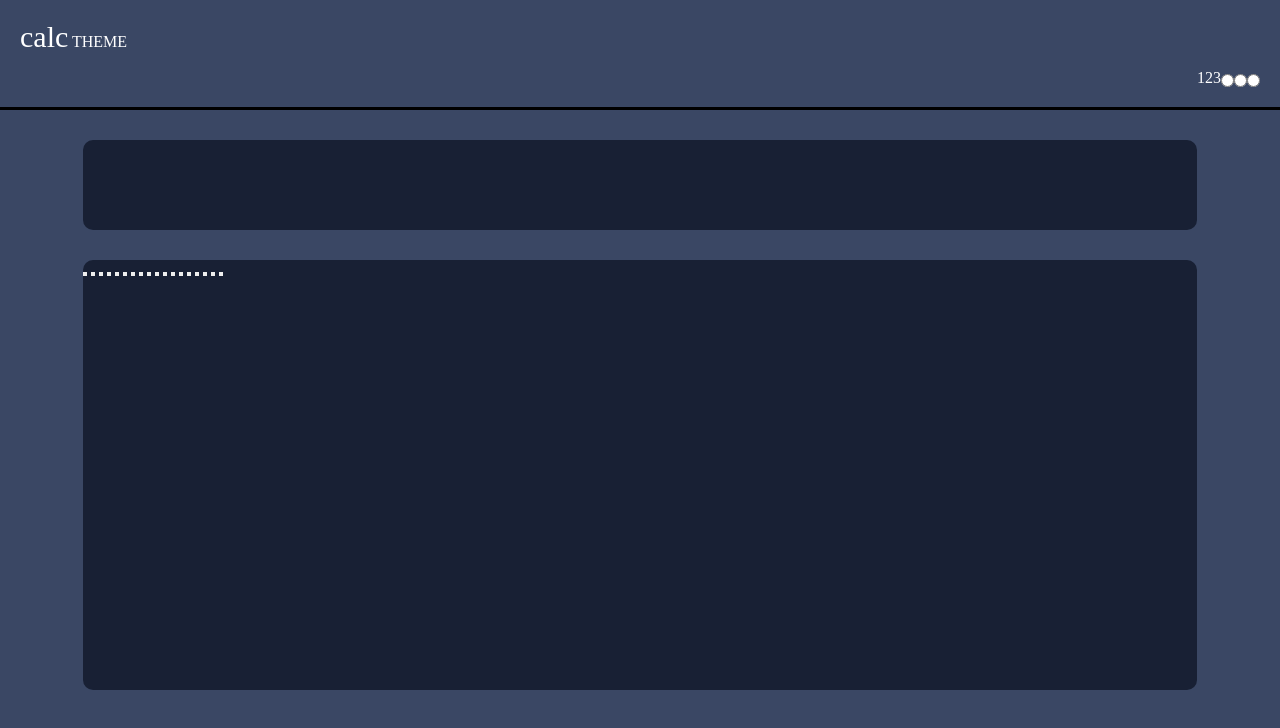
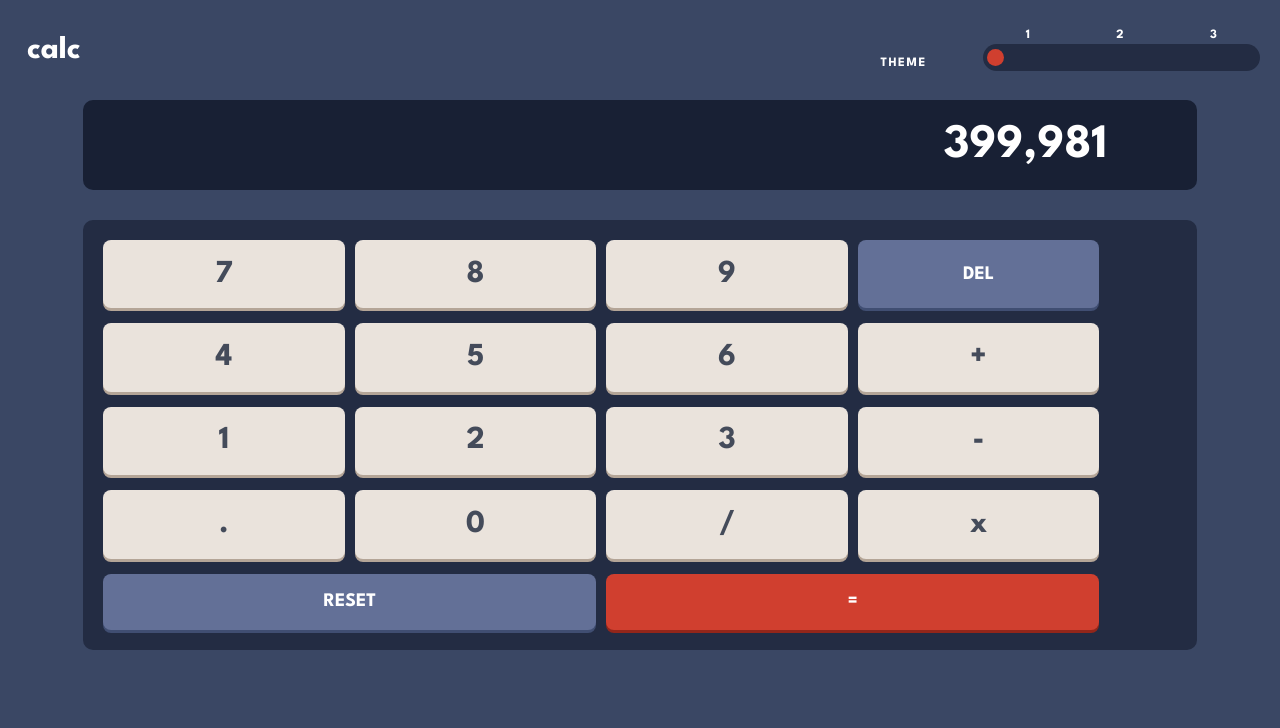
Before and after one commit to KaduViana1/calculator-app, a plain HTML site: page index.html in a window 1280 px wide. Drawn offline with Linux system fonts and the light colour scheme.

Commit message:
theme selection implemented

```diff
--- a/index.html
+++ b/index.html
@@ -12,41 +12,48 @@
 <div id="full-calc">
   <div class="header">
     <div class="header-L">
-      <span style="font-size: 30px;">calc</span>
-      <span>THEME</span>
+      <span style="font-size: 2rem;" class="color">calc</span>
+      <span class="color theme">THEME</span>
     </div>
     <div class="header-R">
-      <label for="theme-1">1</label>
-      <label for="theme-2">2</label>
-      <label for="theme-3">3</label>
-      <input type="radio" id="theme-1" name="theme" value="theme-1">
-      <input type="radio" id="theme-2" name="theme" value="theme-2">
-      <input type="radio" id="theme-3" name="theme" value="theme-3">
+      <div class="toggle-numbers">
+        <label for="theme-1" class="color">1</label>
+        <label for="theme-2" class="color">2</label>
+        <label for="theme-3" class="color">3</label>
+      </div>
+      <div class="toggle-container">
+        <input type="radio" id="theme-1" name="theme" value="theme-1" checked>
+        <input type="radio" id="theme-2" name="theme" value="theme-2">
+        <input type="radio" id="theme-3" name="theme" value="theme-3">
+        <span class="slider"></span>
+      </div>
     </div>
   </div>
-  <div class="results"></div>
+  <div class="results">
+    <span class="result">399,981</span>
+  </div>
   <div class="buttons-container">
-    <button></button>
-    <button></button>
-    <button></button>
-    <button></button>
-    <button></button>
-    <button></button>
-    <button></button>
-    <button></button>
-    <button></button>
-    <button></button>
-    <button></button>
-    <button></button>
-    <button></button>
-    <button></button>
-    <button></button>
-    <button></button>
-    <button></button>
-    <button></button>
+    <button class="button-1 numbers">7</button>
+    <button class="button-2 numbers">8</button>
+    <button class="button-3 numbers">9</button>
+    <button class="button-4 del">DEL</button>
+    <button class="button-5 numbers">4</button>
+    <button class="button-6 numbers">5</button>
+    <button class="button-7 numbers">6</button>
+    <button class="button-8 numbers">+</button>
+    <button class="button-9 numbers">1</button>
+    <button class="button-10 numbers">2</button>
+    <button class="button-11 numbers">3</button>
+    <button class="button-12 numbers">-</button>
+    <button class="button-13 numbers">.</button>
+    <button class="button-14 numbers">0</button>
+    <button class="button-15 numbers">/</button>
+    <button class="button-16 numbers">x</button>
+    <button class="button-17 reset">RESET</button>
+    <button class="button-18 equal">=</button>
   </div>
 </div>
 
 
-
+<script src="./themescript.js"></script>
 </html>
--- a/style.css
+++ b/style.css
@@ -1,8 +1,10 @@
+@import url('https://fonts.googleapis.com/css2?family=League+Spartan:wght@700&display=swap');
+
 * {
     padding: 0;
     margin: 0;
     color: white;
-
+   font-family: 'League Spartan', sans-serif;;
 }
 #full-calc {
     width: 100vw;
@@ -18,38 +20,149 @@
 .header {
     display: flex;
     width: 100%;
-    height: 110px;
-    border-bottom: solid 3px black;
+    height: 100px;
     box-sizing: border-box;
     padding: 20px;
 }
 
 .header-L {
-    width: 65%;
+    display: flex;
+    align-items: center;
+    justify-content: space-between;
+    width: 75%;
+    margin-left: 7px;
+    padding-right: 25px;
+    box-sizing: border-box;
+    position: relative;
+}
+
+.theme{
+    position: relative;
+    top: .8rem;
+    font-size: .8rem;
+    letter-spacing: 1.5px;
 }
 
 .header-R {
     display: flex;
-    justify-content: end;
+    flex-direction: column;
+    justify-content: center;
     align-items: flex-end;
-    width: 35%;
+    width: 25%;
+    box-sizing: border-box;
+
 
 }
 
 .results {
-    box-sizing: border-box;
     width:87% ;
     height: 90px;
     background-color: hsl(224, 36%, 15%);
-    margin-top: 30px;
     margin-bottom: 30px;
     border-radius: 10px;
+    display: flex;
+    align-items: center;
+    justify-content: end;
+    font-size: 3rem;
+    box-sizing: border-box;
+    padding-right: 7%;
 }
 
 .buttons-container {
     box-sizing: border-box;
     width: 87%;
     height: 430px;
-    background-color: hsl(224, 36%, 15%);
+    background-color: hsl(223, 31%, 20%);
     border-radius: 10px;
+    display: grid;
+    grid-template-columns: 22.5% 22.5% 22.5% 22.5%;
+    column-gap: 10px;
+    padding: 20px;
+    row-gap: 15px;
 }
+
+.button-17 {
+    grid-column: 1 / span 2;
+    grid-row: 5 ;
+}
+
+.button-18 {
+    grid-column: 3 / span 2;
+    grid-row: 5;
+}
+
+button {
+    border-radius: 8px;
+    color:hsl(224, 36%, 15%) ;
+    border: none;
+    padding: 0;
+    box-sizing: border-box;
+    text-align: center;
+}
+
+.numbers {
+    font-size: 2rem;
+    background-color: hsl(30, 25%, 89%);
+    color: hsl(221, 14%, 31%);
+    box-shadow: 0px 3px hsl(28, 16%, 65%);
+}
+
+.del, .reset {
+    color: white;
+    background-color: hsl(225, 21%, 49%);
+    box-shadow: 0px 3px hsl(224, 28%, 35%);
+    font-size: 1.2rem;
+}
+
+
+.equal {
+    background-color: hsl(6, 63%, 50%);
+    color: white;
+    font-size: 1.2rem;
+    box-shadow: 0px 3px hsl(6, 70%, 34%);
+}
+
+.toggle-container {
+    background-color: hsl(223, 31%, 20%);
+    height: 45%;
+    border-radius: 15px;
+    width: 90%;
+    display: flex;
+    justify-content: space-around;
+    align-items: center;
+    position: relative;
+    margin-top: 3px;
+}
+
+.slider {
+    content: '';
+    transition: .3s;
+    width:17px;
+    height: 17px;
+    border-radius: 50%;
+    background-color: hsl(6, 63%, 50%);
+    position: absolute;
+    left: 4px;
+}
+
+#theme-1, #theme-2, #theme-3 {z-index: 1;}
+
+
+#theme-2:checked ~ .slider {
+    transform: translateX(22px);
+}
+
+#theme-3:checked ~ .slider {
+    transform: translateX(45px);
+}
+.toggle-numbers {
+    width: 90%;
+    display: flex;
+    justify-content: space-around;
+    align-items: center;
+    font-size: 0.8rem;
+}
+
+input {
+    opacity: 0;
+}
--- /dev/null
+++ b/themescript.js
@@ -0,0 +1,112 @@
+const theme1 = document.getElementById('theme-1');
+const theme2 = document.getElementById('theme-2');
+const theme3 = document.getElementById('theme-3');
+const background = document.querySelector('#full-calc');
+const screen = document.querySelector('.results');
+const keypad = document.querySelector('.buttons-container');
+const input = document.querySelectorAll('input');
+const toggle = document.querySelector(".toggle-container");
+const buttons = document.querySelectorAll('button');
+const del = document.querySelector('.del');
+const reset = document.querySelector('.reset');
+const equal = document.querySelector('.equal');
+const color = document.querySelectorAll('.color');
+const result = document.querySelector('.result');
+const slider = document.querySelector('.slider');
+
+// console.log(color)
+
+input.forEach(() => {
+    addEventListener('change',selectTheme);
+})
+function selectTheme() {
+    if (input[0].checked) {
+        background.style.backgroundColor = "hsl(222, 26%, 31%)"
+        screen.style.backgroundColor = "hsl(224, 36%, 15%)"
+        keypad.style.backgroundColor = "hsl(223, 31%, 20%)"
+        toggle.style.backgroundColor = "hsl(223, 31%, 20%)"
+        buttons.forEach((i)=>{
+            i.style.backgroundColor = "hsl(30, 25%, 89%)"
+            i.style.boxShadow = "0px 3px hsl(28, 16%, 65%)"
+            i.style.color = "hsl(221, 14%, 31%)"
+        })
+        del.style.backgroundColor = "hsl(225, 21%, 49%)"
+        del.style.boxShadow = "0px 3px hsl(224, 28%, 35%)"
+        del.style.color = "white"
+        reset.style.backgroundColor = "hsl(225, 21%, 49%)"
+        reset.style.boxShadow = "0px 3px hsl(224, 28%, 35%)"
+        reset.style.color = "white"
+        equal.style.backgroundColor = "hsl(6, 63%, 50%)"
+        equal.style.boxShadow = "0px 3px hsl(6, 70%, 34%)"
+        equal.style.color = "white"
+        slider.style.backgroundColor = "hsl(6, 63%, 50%)"
+        result.style.color = "white"
+        color.forEach((i) => { i.style.color = "white"})
+
+
+    } else if (input[1].checked ) {
+        background.style.backgroundColor = "hsl(0, 0%, 90%)"
+        screen.style.backgroundColor = "hsl(0, 0%, 93%)"
+        keypad.style.backgroundColor = "hsl(0, 5%, 81%)"
+        toggle.style.backgroundColor = "hsl(0, 5%, 81%)"
+        buttons.forEach((i)=>{
+            i.style.backgroundColor = "hsl(45, 7%, 89%)"
+            i.style.boxShadow = "hsl(35, 11%, 61%)"
+            i.style.color = "hsl(60, 10%, 19%)"
+        })
+        del.style.backgroundColor = "hsl(185, 42%, 37%)"
+        del.style.boxShadow = "0px 3px hsl(185, 58%, 25%))"
+        del.style.color = "white"
+        reset.style.backgroundColor = "hsl(185, 42%, 37%)"
+        reset.style.boxShadow = "0px 3px hsl(185, 58%, 25%)"
+        reset.style.color = "white"
+        equal.style.backgroundColor = "hsl(25, 98%, 40%)"
+        equal.style.boxShadow = "0px 3px hsl(25, 99%, 27%)"
+        equal.style.color = "white"
+        slider.style.backgroundColor = "hsl(25, 98%, 40%)"
+        result.style.color = "hsl(60, 10%, 19%)"
+        color.forEach((i) => { i.style.color = "hsl(60, 10%, 19%)"})
+
+
+    } else if (input[2].checked ) {
+        background.style.backgroundColor = "hsl(268, 75%, 9%)"
+        screen.style.backgroundColor = "hsl(268, 71%, 12%)"
+        keypad.style.backgroundColor = "hsl(268, 71%, 12%)"
+        toggle.style.backgroundColor = "hsl(268, 71%, 12%)"
+        buttons.forEach((i)=>{
+            i.style.backgroundColor = "hsl(268, 47%, 21%)"
+            i.style.boxShadow = "0px 3px hsl(290, 70%, 36%)"
+            i.style.color = "hsl(52, 100%, 62%)"
+        })
+        del.style.backgroundColor = "hsl(281, 89%, 26%)"
+        del.style.boxShadow = "0px 3px hslhsl(285, 91%, 52%)"
+        del.style.color = "white"
+        reset.style.backgroundColor = "hsl(281, 89%, 26%)"
+        reset.style.boxShadow = "0px 3px hsl(285, 91%, 52%)"
+        reset.style.color = "white"
+        equal.style.backgroundColor = "hsl(176, 100%, 44%)"
+        equal.style.boxShadow = "0px 3px hsl(177, 92%, 70%)"
+        equal.style.color = "hsl(198, 20%, 13%)"
+        slider.style.backgroundColor = "hsl(176, 100%, 44%)"
+        result.style.color = "hsl(52, 100%, 62%)"
+        color.forEach((i) => { i.style.color = "hsl(52, 100%, 62%)"})
+    };
+};
+
+
+// theme1.addEventListener('change', selectTheme1);
+// theme2.addEventListener('change', selectTheme2);
+// theme3.addEventListener('change', selectTheme3);
+
+// function selectTheme1() {
+//    background.style.backgroundColor = "hsl(222, 26%, 31%)"
+// };
+
+// function selectTheme2() {
+//    background.style.backgroundColor = "hsl(0, 0%, 90%)"
+// };
+
+// function selectTheme3() {
+//    background.style.backgroundColor = "hsl(268, 75%, 9%)"
+//    span.style.color = "hsl(52, 100%, 62%)"
+// };
```
Also changed, not shown: 2 other files.
